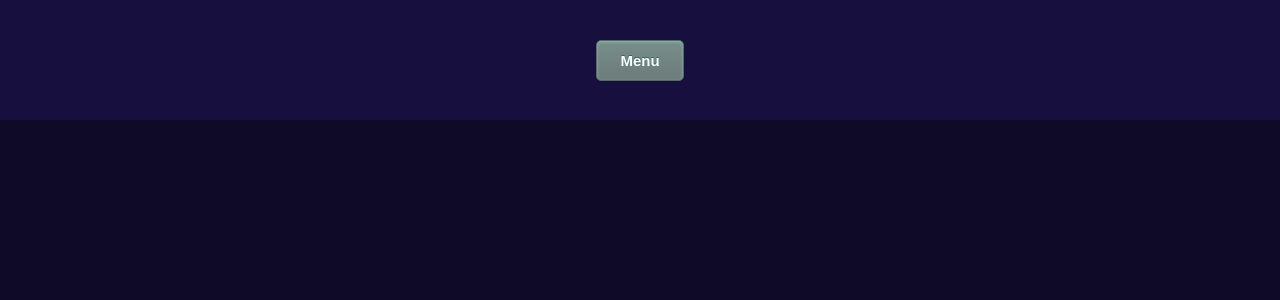
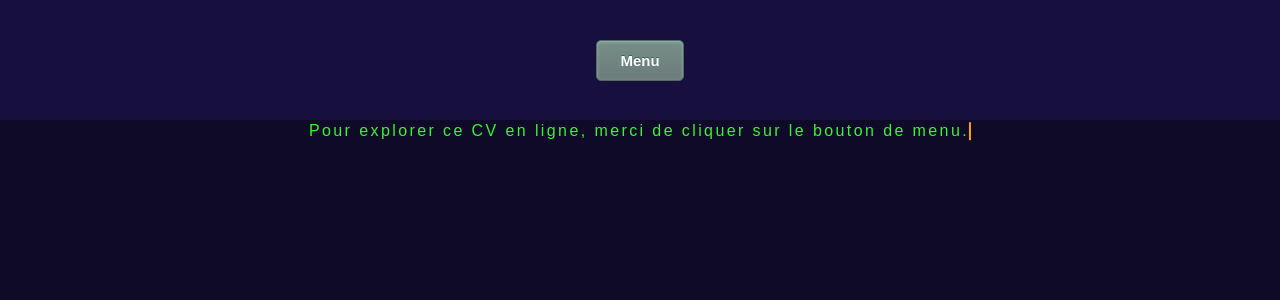
Before and after one commit to vbenoit/online-cv, a React (Create React App) app: page / in a window 1280 px wide. Shown: the top 300 px of the page. Built offline with nearby package versions, Linux system fonts and the light colour scheme.

Commit message:
feat: animations ~ OK

```diff
--- a/src/App.css
+++ b/src/App.css
@@ -53,6 +53,28 @@
 	top:1px;
 }
 
+#menu-button:focus {
+  outline: none;
+}
+
 main {
+  position: relative;
   padding: 5vh;
 }
+
+main section {
+  position: absolute;
+  top: 0;
+  left: 50%;
+  transform: translate(-50%, 10%);
+  margin: auto;
+  z-index: 0;
+}
+
+main nav {
+  position: absolute;
+  top: 0;
+  left: 50%;
+  transform: translate(-50%, 10%);
+  z-index: 1;
+}
--- a/src/App.js
+++ b/src/App.js
@@ -1,7 +1,7 @@
 import React, { useState } from 'react';
-//import logo from './logo.svg';
 import './App.css';
 import CircleMenu from './CircleMenu';
+import MainContent from './MainContent';
 
 const circleMenuBasisClass = "Circle-menu-basis";
 const circleMenuInClass = "Circle-menu-in";
@@ -10,6 +10,8 @@ const circleMenuOutClass = "Circle-menu-out";
 function App() {
 
   const [circleMenuClass, setCircleMenuClass] = useState(circleMenuBasisClass);
+  const [contentType, setContentType] = useState("default");
+  const [lang, setLang] = useState("fr_FR");
 
   function toggleCircleMenuClass(){
     if (circleMenuClass === circleMenuBasisClass){
@@ -23,6 +25,11 @@ function App() {
     }
   }
 
+  function changePage(pageName) {
+    setContentType(pageName);
+    toggleCircleMenuClass();
+  }
+
   return (
     <div className="App">
       <header className="App-header">
@@ -34,8 +41,11 @@ function App() {
       </header>
       <main>
         <section>
-          <CircleMenu circleMenuClass={circleMenuClass} />
+          <MainContent type={contentType} lang={lang} />
         </section>
+        <nav>
+          <CircleMenu onClick={changePage} circleMenuClass={circleMenuClass} />
+        </nav>
       </main>
     </div>
   );
--- a/src/CircleMenu.js
+++ b/src/CircleMenu.js
@@ -4,6 +4,8 @@ import './CircleMenu.css';
 import JobsIcon from './svg/JobsIcon';
 import DiplomaIcon from './svg/DiplomaIcon';
 import SkillsIcon from './svg/SkillsIcon';
+
+import {skills, jobs, diploma} from './Texts';
 
 
 export default function CircleMenu(props) {
@@ -15,6 +17,12 @@ export default function CircleMenu(props) {
     const [skillsIconBaseColor, setSkillsIconBaseColor] = useState(svgBaseColor);
     const [skillsIconBaseClass, setSkillsIconBaseClass] = useState("");
 
+    const [jobsIconBaseColor, setJobsIconBaseColor] = useState(svgBaseColor);
+    const [jobsIconBaseClass, setJobsIconBaseClass] = useState("");
+
+    const [diplomaIconBaseColor, setDiplomaIconBaseColor] = useState(svgBaseColor);
+    const [diplomaIconBaseClass, setDiplomaIconBaseClass] = useState("");
+
     function changeSkillsColor(){
         setSkillsIconBaseColor(activeColor);
         setSkillsIconBaseClass(rotationClass);
@@ -22,6 +30,27 @@ export default function CircleMenu(props) {
             setSkillsIconBaseColor(svgBaseColor);
             setSkillsIconBaseClass("");
         }, 300);
+        props.onClick(skills);
+    }
+
+    function changeJobsColor(){
+        setJobsIconBaseColor(activeColor);
+        setJobsIconBaseClass(rotationClass);
+        setTimeout(()=> {
+            setJobsIconBaseColor(svgBaseColor);
+            setJobsIconBaseClass("");
+        }, 300);
+        props.onClick(jobs);
+    }
+
+    function changeDiplomaColor(){
+        setDiplomaIconBaseColor(activeColor);
+        setDiplomaIconBaseClass(rotationClass);
+        setTimeout(()=> {
+            setDiplomaIconBaseColor(svgBaseColor);
+            setDiplomaIconBaseClass("");
+        }, 300);
+        props.onClick(diploma);
     }
 
     return (
@@ -34,12 +63,12 @@ export default function CircleMenu(props) {
             </div>
             <div id="line-3">
                 <div id="line-3-1"></div>
-                <div id="line-3-2" >
-                    <JobsIcon color={svgBaseColor} />
+                <div id="line-3-2" onClick={changeJobsColor} className={jobsIconBaseClass} >
+                    <JobsIcon color={jobsIconBaseColor} />
                 </div>
                 <div id="line-3-3"></div>
-                <div id="line-3-4">
-                    <DiplomaIcon color={svgBaseColor} />
+                <div id="line-3-4" onClick={changeDiplomaColor} className={diplomaIconBaseClass}>
+                    <DiplomaIcon color={diplomaIconBaseColor} />
                 </div>
                 <div id="line-3-5"></div>
             </div>
--- /dev/null
+++ b/src/MainContent.js
@@ -0,0 +1,17 @@
+import React from 'react';
+import './MainContent.css';
+import TypeWriterDiv from './TypeWriterDiv';
+
+import {texts} from './Texts';
+
+export default function MainContent(props) {
+
+    console.log(texts[props.type][props.lang]);
+
+    const content = texts[props.type][props.lang].map( (text) => <TypeWriterDiv text={text} /> );
+
+    return (
+        content
+    );
+
+}
--- /dev/null
+++ b/src/Texts.js
@@ -0,0 +1,21 @@
+export const fr = "fr_FR";
+export const en = "en_EN";
+
+export const skills = "skills";
+export const jobs = "jobs";
+export const diploma = "diploma";
+
+export const texts = {
+    "default" : {
+        "fr_FR" : ["Pour explorer ce CV en ligne, merci de cliquer sur le bouton de menu."]
+    },
+    "skills" : {
+        "fr_FR" : ["Compétence 1.", "Compétence 2.", "Compétence 3.", "Compétence 4."]
+    },
+    "jobs" : {
+        "fr_FR" : ["Job 1.", "Job 2.", "Job 3.", "Job 4."]
+    },
+    "diploma" : {
+        "fr_FR" : ["diplôme 1.", "diplôme 2.", "diplôme 3.", "diplôme 4."]
+    }
+}
--- /dev/null
+++ b/src/TypeWriterDiv.css
@@ -0,0 +1,25 @@
+
+
+.typewriter p {
+    display: inline-block;
+    overflow: hidden; /* Ensures the content is not revealed until the animation */
+    border-right: .15em solid orange; /* The typwriter cursor */
+    white-space: nowrap; /* Keeps the content on a single line */
+    margin: 0 auto; /* Gives that scrolling effect as the typing happens */
+    letter-spacing: .15em; /* Adjust as needed */
+    animation:
+      typing 3.5s steps(40, end),
+      blink-caret .75s step-end infinite;
+  }
+
+  /* The typing effect */
+  @keyframes typing {
+    from { width: 0 }
+    to { width: 100% }
+  }
+
+  /* The typewriter cursor effect */
+  @keyframes blink-caret {
+    from, to { border-color: transparent }
+    50% { border-color: orange; }
+  }
--- /dev/null
+++ b/src/TypeWriterDiv.js
@@ -0,0 +1,12 @@
+import React from 'react';
+import './TypeWriterDiv.css';
+
+export default function TypeWriterDiv(props) {
+
+    return (
+        <div className="typewriter">
+            <p>{props.text}</p>
+        </div>
+    );
+
+}
```
Also changed, not shown: src/MainContent.css (added).
